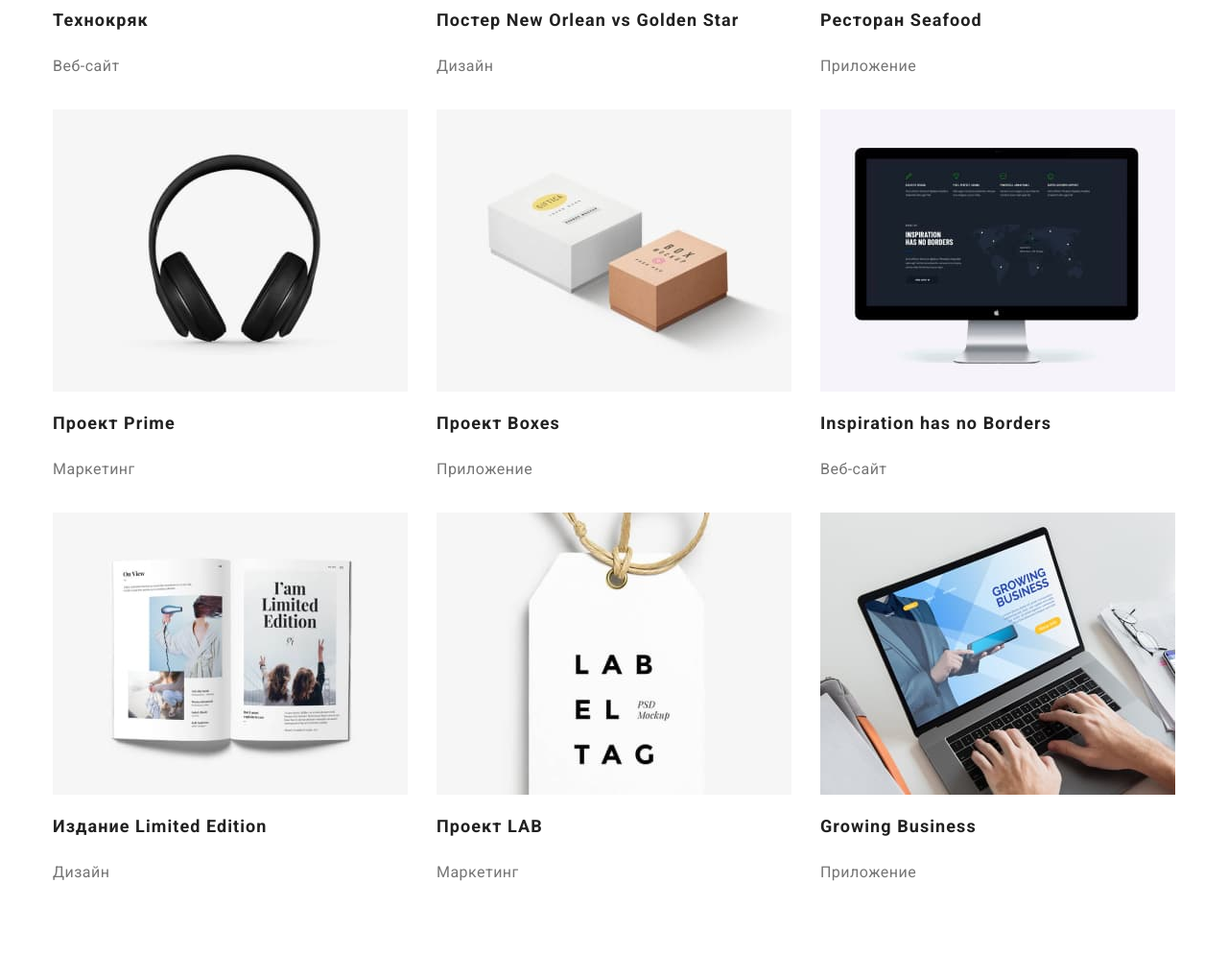
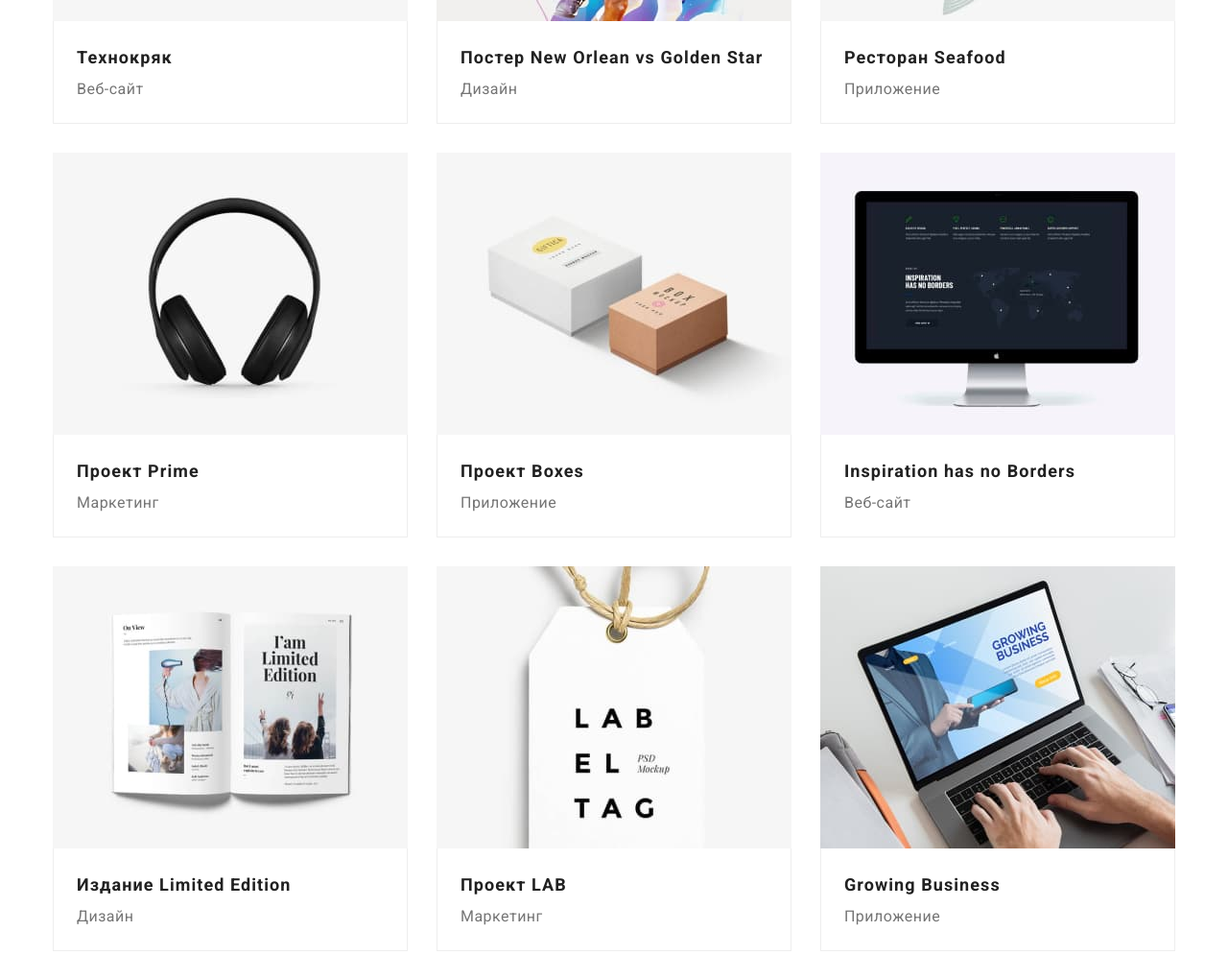
Before and after one commit to AlyonaKileynikova/goit-markup-hw-03, a plain HTML site: page portfolio.html in a window 1280 px wide. Shown: the part 506-1501 px from the top of the page at 96% size. Drawn offline with nearby package versions, Linux system fonts and the light colour scheme.

Commit message:
HW03
corrected page Portfolio

```diff
--- a/css/styles.css
+++ b/css/styles.css
@@ -373,6 +373,7 @@ img {
 .filter-list {
     display: flex;
     justify-content: center;
+    margin-bottom: 34px;
 }
 
 .filter-title {
@@ -424,6 +425,7 @@ img {
 }
 
 .project-title {
+    margin: 0;
     font-weight: 700;
     font-size: 18px;
     line-height: 2;
@@ -439,13 +441,17 @@ img {
     color: #757575;
 }
 
-/* .signature {
+.signature {
     padding: 20px 24px;
-    border-left: 5px #212121;
-    border-right: 5px #212121;
-    border-bottom: 5px #212121;
+    border-left: 1px solid #EEEEEE;
+    border-right: 1px solid #EEEEEE;
+    border-bottom: 1px solid #EEEEEE;
+}
+
+.card-link {
+
 }
 
 .portfolio-card {
-
-} */
+    display: block;
+}
--- a/portfolio.html
+++ b/portfolio.html
@@ -32,7 +32,7 @@
     </header>
     <main>
         <section class="filters section">
-            <div class="filter container">
+            <div class="container">
                 <ul class="filter-list">
                     <li class="filter-title">
                         <button type="button" class="filter-button link">Все</button>
@@ -50,53 +50,87 @@
                     <button type="button" class="filter-button link">Маркетинг</button>
                     </li>
                 </ul>
-            </div>
-            <div class="projects container">
                 <ul class="projects-list">
                     <li class="project-item">
+                        <a href="" class="card-link">
                         <img src="./images/technokryak.jpg" alt="laptop" width="370" class="portfolio-card">
+                        <div class="signature">
                             <h2 class="project-title">Технокряк</h2>
                             <p class="project-text">Веб-сайт</p>
+                        </div>
+                        </a>
                     </li>
                     <li class="project-item">
-                    <img src="./images/poster-new-orlean.jpg" alt="basketball-players" width="370" height="294">
+                        <a href="" class="card-link">
+                        <img src="./images/poster-new-orlean.jpg" alt="basketball-players" width="370" class="portfolio-card">
+                        <div class="signature">
                             <h2 class="project-title">Постер <span lang="en">New Orlean vs Golden Star</span></h2>
                             <p class="project-text">Дизайн</p>
+                        </div>
+                        </a>
                     </li>
                     <li class="project-item">
-                    <img src="./images/rest-seafood.jpg" alt="image-rest-seafood" width="370" height="294">
+                        <a href="" class="card-link">
+                        <img src="./images/rest-seafood.jpg" alt="image-rest-seafood" width="370" class="portfolio-card">
+                        <div class="signature">
                             <h2 class="project-title">Ресторан <span lang="en">Seafood</span></h2>
                             <p class="project-text">Приложение</p>
+                        </div>
+                        </a>
                     </li>
                     <li class="project-item">
-                    <img src="./images/proj-prime.jpg" alt="headphones" width="370" height="294">
+                        <a href="" class="card-link">
+                        <img src="./images/proj-prime.jpg" alt="headphones" width="370" class="portfolio-card">
+                        <div class="signature">
                             <h2 class="project-title">Проект <span lang="en">Prime</span></h2>
                             <p class="project-text">Маркетинг</p>
+                        </div>
+                        </a>
                     </li>
                     <li class="project-item">
-                    <img src="./images/proj-boxes.jpg" alt="paper-boxes" width="370" height="294">
+                        <a href="" class="card-link">
+                        <img src="./images/proj-boxes.jpg" alt="paper-boxes" width="370" class="portfolio-card">
+                        <div class="signature">
                             <h2 class="project-title">Проект <span lang="en">Boxes</span></h2>
                             <p class="project-text">Приложение</p>
+                        </div>
+                        </a>
                     </li>
                     <li class="project-item">
-                    <img src="./images/ins-no-borders.jpg" alt="computer-apple" width="370" height="294">
+                        <a href="" class="card-link">
+                        <img src="./images/ins-no-borders.jpg" alt="computer-apple" width="370" class="potfolio-card">
+                        <div class="signature">
                             <h2 class="project-title"><span lang="en">Inspiration has no Borders</span></h2>
                             <p class="project-text">Веб-сайт</p>
+                        </div>
+                        </a>
                     </li>
                     <li class="project-item">
-                    <img src="./images/limited-edition.jpg" alt="magazine" width="370" height="294">
+                        <a href="" class="card-link">
+                        <img src="./images/limited-edition.jpg" alt="magazine" width="370" class="portfolio-card">
+                        <div class="signature">
                             <h2 class="project-title">Издание <span lang="en">Limited Edition</span></h2>
                             <p class="project-text">Дизайн</p>
+                        </div>
+                        </a>
                     </li>
                     <li class="project-item">
-                    <img src="./images/proj-lab.jpg" alt="logo-lab-makeup" width="370" height="294">
+                        <a href="" class="card-link">
+                        <img src="./images/proj-lab.jpg" alt="logo-lab-makeup" width="370" class="portfolio-card">
+                        <div class="signature">
                             <h2 class="project-title">Проект <span lang="en">LAB</span></h2>
                             <p class="project-text">Маркетинг</p>
+                        </div>
+                        </a>
                     </li>
                     <li class="project-item">
-                    <img src="./images/grow-business.jpg" alt="laptop-and-hands" width="370" height="294">
+                        <a href="" class="card-link">
+                        <img src="./images/grow-business.jpg" alt="laptop-and-hands" width="370" class="portfolio-card">
+                        <div class="signature">
                             <h2 class="project-title"><span lang="en">Growing Business</span></h2>
                             <p class="project-text">Приложение</p>
+                        </a>
+                        </div>
                     </li>
                 </ul>
             </div>
```
Lines whose indentation alone changed are shown as unchanged.
